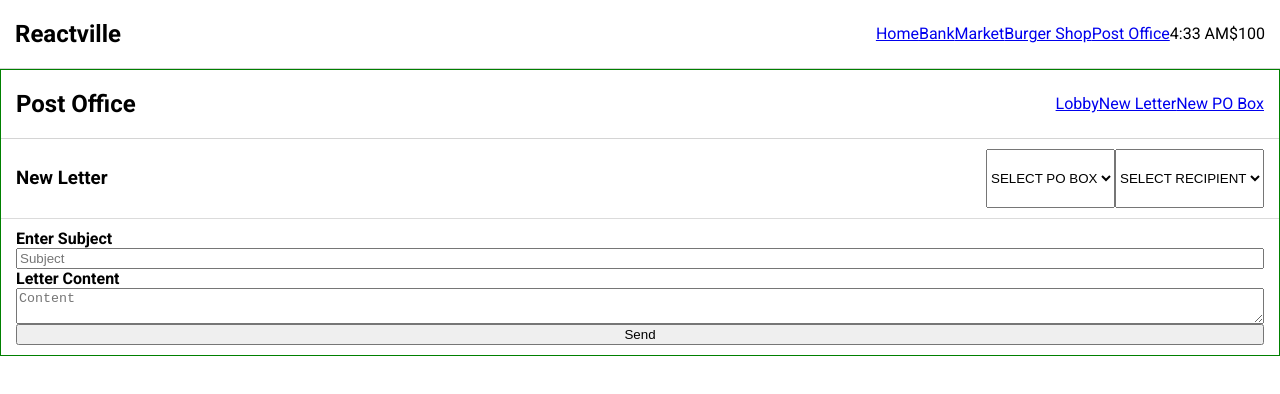
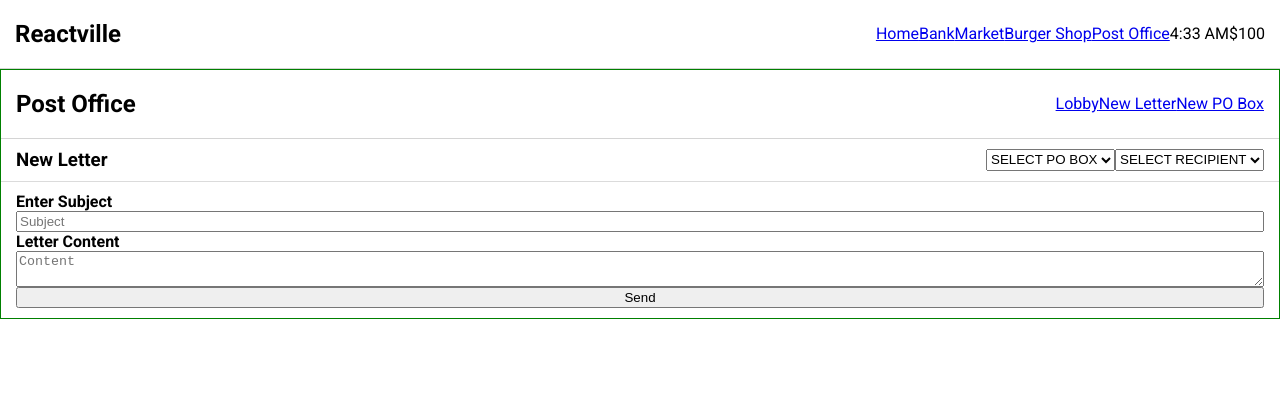
Before and after one commit to whlong1/reactville, a React (Create React App) app: page /postoffice/letters/new in a window 1280 px wide. Shown: the top 394 px of the page. Built offline with nearby package versions, Linux system fonts and the light colour scheme.

Commit message:
update initial state of new letter form

```diff
--- a/src/PostOffice/NewLetter/NewLetter.jsx
+++ b/src/PostOffice/NewLetter/NewLetter.jsx
@@ -8,7 +8,7 @@ import { initialState } from "./initialState"
 
 const NewLetter = (props) => {
   const navigate = useNavigate()
-  const [boxNum, setBoxNum] = useState(0)
+  const [boxNum, setBoxNum] = useState(-1)
   const [letter, setLetter] = useState(initialState)
   const [status, setStatus] = useState(false)
   const boxNumbers = Object.keys(props.boxes)
--- a/src/PostOffice/mail.css
+++ b/src/PostOffice/mail.css
@@ -61,5 +61,6 @@
 }
 
 .new-letter header h3 {
+  margin: 0;
   margin-right: auto;
 }
```
